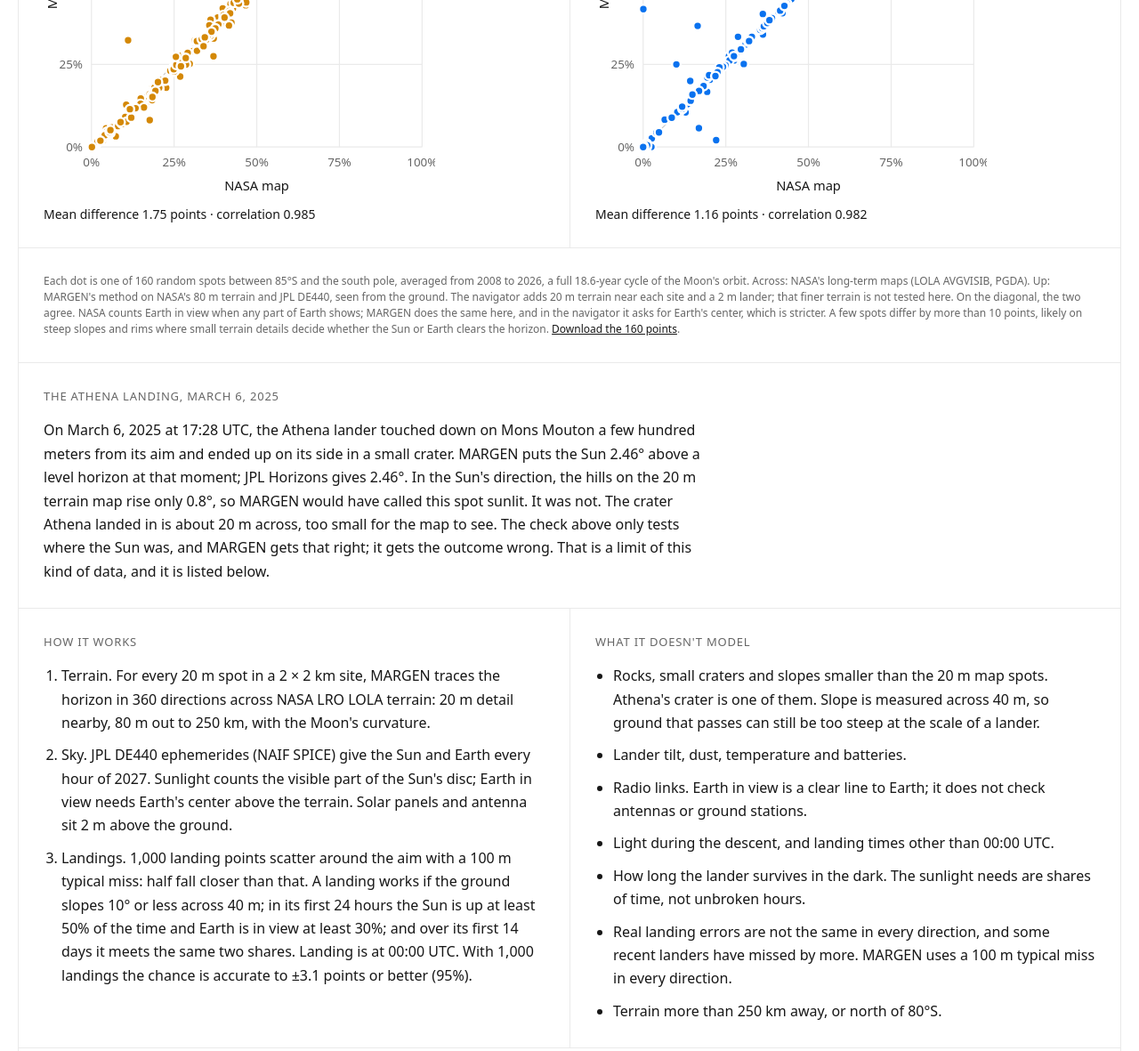
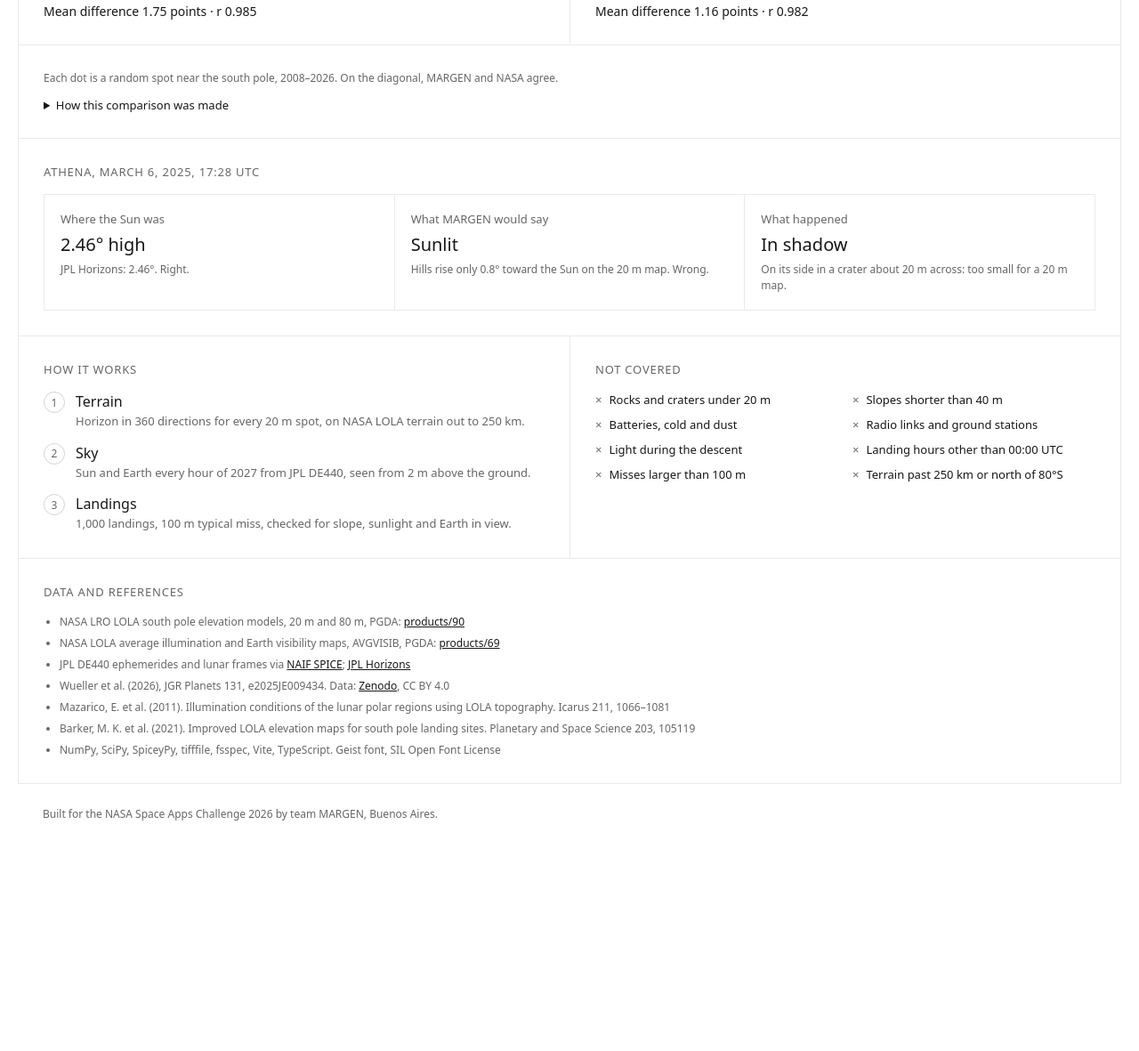
Before and after one commit to spexeyy/margen, a website built with Vite: page validation.html in a window 1280 px wide. Shown: the part 1042-2223 px from the top of the page at 89% size. After the commit the page ends 2006 px from the top, so only its background shows below. Built offline with nearby package versions, Linux system fonts and the light colour scheme.

Commit message:
Turn the validation page into a scorecard with short sections

```diff
--- a/src/style.css
+++ b/src/style.css
@@ -980,45 +980,90 @@ h2 {
   border-left: 1px solid var(--line);
 }
 
-.verdict {
-  font-size: 18px;
-  font-weight: 500;
-  color: var(--good);
-  margin-bottom: 12px;
+.section-head {
+  display: flex;
+  align-items: baseline;
+  justify-content: space-between;
+  gap: 12px;
+  margin-bottom: 16px;
 }
 
-.checks {
-  width: 100%;
-  border-collapse: collapse;
-  font-size: 14px;
+.section-head h2 {
+  margin-bottom: 0;
 }
 
-.checks th {
-  text-align: left;
+.verdict {
+  font-size: 13px;
   font-weight: 500;
   color: var(--muted);
-  font-size: 12px;
 }
 
-.checks th,
-.checks td {
-  padding: 12px 12px 12px 0;
-  border-bottom: 1px solid var(--line);
-  vertical-align: top;
+.scorecard,
+.athena {
+  display: grid;
+  gap: 1px;
+  background: var(--line);
+  border: 1px solid var(--line);
 }
 
-.tabular {
+.scorecard {
+  grid-template-columns: repeat(auto-fit, minmax(180px, 1fr));
+}
+
+.athena {
+  grid-template-columns: repeat(3, minmax(0, 1fr));
+}
+
+.score,
+.athena > div {
+  display: grid;
+  align-content: start;
+  gap: 6px;
+  padding: 18px;
+  background: var(--bg);
+}
+
+.status {
+  justify-self: start;
+  padding: 2px 8px;
+  border: 1px solid currentColor;
+  border-radius: 999px;
+  font-size: 12px;
+  font-weight: 500;
+  white-space: nowrap;
+}
+
+.status.pass {
+  color: var(--good);
+}
+
+.status.fail {
+  color: var(--fail);
+}
+
+.score-value {
+  margin-top: 6px;
+  font-size: 28px;
+  font-weight: 500;
+  letter-spacing: -0.02em;
   font-variant-numeric: tabular-nums;
 }
 
-.pass {
-  color: var(--good);
-  white-space: nowrap;
+.score-name {
+  font-size: 14px;
+  font-weight: 500;
 }
 
-.fail {
-  color: var(--fail);
-  white-space: nowrap;
+.score-detail,
+.athena span:last-child {
+  font-size: 12px;
+  color: var(--muted);
+  line-height: 1.5;
+}
+
+.athena strong {
+  font-size: 20px;
+  font-weight: 500;
 }
 
 .scatter svg {
@@ -1064,33 +1109,92 @@ h2 {
   margin-top: 12px;
 }
 
-.prose p,
-.prose li {
-  color: var(--fg);
-  line-height: 1.65;
-  max-width: 760px;
+.more {
+  margin-top: 12px;
+  font-size: 13px;
+  color: var(--muted);
 }
 
-.prose ol,
-.prose ul {
-  padding-left: 20px;
-  margin: 0;
-  display: grid;
-  gap: 10px;
+.more summary {
+  width: fit-content;
+  color: var(--fg);
+  cursor: pointer;
 }
 
-.prose strong {
+.more ul,
+.refs {
+  display: grid;
+  gap: 6px;
+  margin: 10px 0;
+  padding-left: 18px;
+  line-height: 1.5;
+}
+
+.more a,
+.note a,
+.refs a {
   color: var(--fg);
+}
+
+.steps {
+  display: grid;
+  gap: 14px;
+  margin: 0;
+  padding: 0;
+  list-style: none;
+  counter-reset: step;
+}
+
+.steps li {
+  display: grid;
+  grid-template-columns: 24px 1fr;
+  gap: 2px 12px;
+  counter-increment: step;
+}
+
+.steps li::before {
+  content: counter(step);
+  grid-row: span 2;
+  display: grid;
+  place-items: center;
+  width: 22px;
+  height: 22px;
+  border: 1px solid var(--line-strong);
+  border-radius: 50%;
+  font-size: 12px;
+  color: var(--muted);
+}
+
+.steps strong {
   font-weight: 500;
 }
 
-.prose a,
-.note a {
-  color: var(--fg);
+.steps span {
+  font-size: 13px;
+  color: var(--muted);
+  line-height: 1.5;
 }
 
-.refs li {
+.limits {
+  display: grid;
+  grid-template-columns: repeat(2, minmax(0, 1fr));
+  gap: 10px 16px;
+  margin: 0;
+  padding: 0;
+  list-style: none;
   font-size: 13px;
+}
+
+.limits li::before {
+  content: "×";
+  margin-right: 8px;
+  color: var(--muted);
+}
+
+.refs {
+  margin: 0;
+  font-size: 12px;
+  color: var(--muted);
 }
 
 @media (max-width: 860px) {
@@ -1101,4 +1205,9 @@ h2 {
   .half + .half {
     border-left: none;
   }
+
+  .athena,
+  .limits {
+    grid-template-columns: 1fr;
+  }
 }
--- a/src/validation.ts
+++ b/src/validation.ts
@@ -44,9 +44,16 @@ function scatter(pairs: [number, number][], kind: "sun" | "earth", name: string)
   </svg>`;
 }
 
-function row(check: string, mark: string, value: string, pass: boolean): string {
-  const status = pass ? `<span class="pass">✓ Pass</span>` : `<span class="fail">✕ Fail</span>`;
-  return `<tr><td>${check}</td><td>${mark}</td><td class="tabular">${value}</td><td>${status}</td></tr>`;
+interface Check {
+  value: string;
+  name: string;
+  detail: string;
+  miss: number;
+}
+
+function card({ value, name, detail, miss }: Check): string {
+  const status = miss <= 0 ? `<span class="status pass">✓ Pass</span>` : `<span class="status fail">✕ Missed by ${miss.toFixed(1)}</span>`;
+  return `<article class="score">${status}<strong class="score-value">${value}</strong><span class="score-name">${name}</span><span class="score-detail">${detail}</span></article>`;
 }
 
 function passes(summary: Summary): boolean {
@@ -59,36 +66,25 @@ const athenaGap = Math.abs(athena.sunElevation - athena.horizonsSunElevation);
 // Widest 95% interval of a chance estimated from this many landings, in points: at a true chance of 50%.
 const simulationError = 196 * Math.sqrt(0.25 / LANDINGS);
 
-const verdicts = [
-  result.ephemerisMaxError < 0.01,
-  passes(sunlight),
-  passes(earth),
-  athenaGap < 0.05,
-  simulationError <= 3,
+const checks: Check[] = [
+  { value: `${result.ephemerisMaxError}°`, name: "Sun and Earth positions", detail: "Worst of 48 against JPL Horizons. Mark: within 0.01°", miss: result.ephemerisMaxError < 0.01 ? 0 : 1 },
+  { value: `${sunlight.meanDifference} pts`, name: "Sunlight share", detail: `Against NASA's map, r ${sunlight.correlation}. Mark: under 3 points, r above 0.95`, miss: passes(sunlight) ? 0 : 1 },
+  { value: `${earth.meanDifference} pts`, name: "Earth-in-view share", detail: `Against NASA's map, r ${earth.correlation}. Mark: under 3 points, r above 0.95`, miss: passes(earth) ? 0 : 1 },
+  { value: `${athena.sunElevation}°`, name: "Sun height at Athena's landing", detail: `JPL Horizons: ${athena.horizonsSunElevation}°. Mark: within 0.05°`, miss: athenaGap < 0.05 ? 0 : 1 },
+  { value: `±${simulationError.toFixed(1)} pts`, name: `Precision of ${LANDINGS.toLocaleString("en-US")} landings`, detail: "95% interval, worst case. Mark: ±3 points", miss: simulationError - 3 },
 ];
-const passed = verdicts.filter(Boolean).length;
-byId("verdict").textContent = passed === verdicts.length ? `All ${passed} checks pass.` : `${passed} of ${verdicts.length} checks pass.`;
-
-byId("checks").innerHTML = [
-  row("Sun and Earth positions vs JPL Horizons", "Within 0.01°", `${result.ephemerisMaxError}° worst`, verdicts[0]),
-  row("Sunlight vs NASA long-term map, on 80 m terrain", "Mean difference under 3 points, correlation above 0.95", `${sunlight.meanDifference} points, ${sunlight.correlation}`, verdicts[1]),
-  row("Earth in view vs NASA long-term map, on 80 m terrain", "Mean difference under 3 points, correlation above 0.95", `${earth.meanDifference} points, ${earth.correlation}`, verdicts[2]),
-  row("Sun's position at Athena's landing vs JPL Horizons. Not whether Athena had sunlight: see below", "Within 0.05°", `${athena.sunElevation}° vs ${athena.horizonsSunElevation}°`, verdicts[3]),
-  row(`Landing simulation: 95% interval of the chance from ${LANDINGS.toLocaleString("en-US")} landings`, "Within ±3 points", `±${simulationError.toFixed(1)} points worst case`, verdicts[4]),
-].join("");
+byId("verdict").textContent = `${checks.filter((check) => check.miss <= 0).length} of ${checks.length} pass`;
+byId("scorecard").innerHTML = checks.map(card).join("");
 
 byId("sunlight-chart").innerHTML = scatter(points.map((p) => [100 * p[3], 100 * p[2]]), "sun", "Sunlight");
 byId("earth-chart").innerHTML = scatter(points.map((p) => [100 * p[5], 100 * p[4]]), "earth", "Earth in view");
-byId("sunlight-stat").textContent = `Mean difference ${sunlight.meanDifference} points · correlation ${sunlight.correlation}`;
-byId("earth-stat").textContent = `Mean difference ${earth.meanDifference} points · correlation ${earth.correlation}`;
+byId("sunlight-stat").textContent = `Mean difference ${sunlight.meanDifference} points · r ${sunlight.correlation}`;
+byId("earth-stat").textContent = `Mean difference ${earth.meanDifference} points · r ${earth.correlation}`;
+const outliers = points.filter((p) => Math.abs(p[2] - p[3]) > 0.1 || Math.abs(p[4] - p[5]) > 0.1).length;
+byId("outliers").textContent = `${outliers} of ${points.length} spots differ by more than 10 points in sunlight or Earth in view.`;
 
-byId("athena").textContent =
-  `On March 6, 2025 at 17:28 UTC, the Athena lander touched down on Mons Mouton a few hundred meters from its aim ` +
-  `and ended up on its side in a small crater. MARGEN puts the Sun ${athena.sunElevation.toFixed(2)}° above a level ` +
-  `horizon at that moment; JPL Horizons gives ${athena.horizonsSunElevation.toFixed(2)}°. In the Sun's direction, ` +
-  `the hills on the 20 m terrain map rise only ${athena.terrainHorizon.toFixed(1)}°, so MARGEN would have called ` +
-  `this spot sunlit. It was not. The crater Athena landed in is about 20 m across, too small for the map to see. ` +
-  `The check above only tests where the Sun was, and MARGEN gets that right; it gets the outcome wrong. That is a ` +
-  `limit of this kind of data, and it is listed below.`;
+byId("athena-sun").textContent = `${athena.sunElevation.toFixed(2)}° high`;
+byId("athena-sun-detail").textContent = `JPL Horizons: ${athena.horizonsSunElevation.toFixed(2)}°. Right.`;
+byId("athena-hills").textContent = `Hills rise only ${athena.terrainHorizon.toFixed(1)}° toward the Sun on the 20 m map. Wrong.`;
 
 onThemeChange();
--- a/validation.html
+++ b/validation.html
@@ -33,104 +33,98 @@
       <section class="intro">
         <h1>Checked against NASA</h1>
         <p>
-          MARGEN's numbers come from NASA's laser-measured lunar terrain and JPL's planetary ephemerides. Before computing
-          any result, we wrote down what agreeing with NASA would mean. This is how it went, including the mark we
-          missed. The chance the mission works has no NASA reference to check against: only its inputs are tested here.
+          We set each pass mark before measuring. The inputs are checked against NASA and JPL; the chance the mission
+          works has no NASA reference to compare with.
         </p>
       </section>
 
       <section class="full">
-        <h2>Pass marks, set before measuring</h2>
-        <p class="verdict" id="verdict"></p>
-        <table class="checks">
-          <thead>
-            <tr><th>Check</th><th>Pass mark</th><th>Result</th><th></th></tr>
-          </thead>
-          <tbody id="checks"></tbody>
-        </table>
+        <div class="section-head">
+          <h2>Pass marks, set before measuring</h2>
+          <p class="verdict" id="verdict"></p>
+        </div>
+        <div class="scorecard" id="scorecard"></div>
       </section>
 
       <section class="half">
-        <h2>Sunlight, 2008–2026</h2>
+        <h2>Sunlight share</h2>
         <div class="scatter" id="sunlight-chart"></div>
         <p class="stat" id="sunlight-stat"></p>
       </section>
       <section class="half">
-        <h2>Earth in view, 2008–2026</h2>
+        <h2>Earth-in-view share</h2>
         <div class="scatter" id="earth-chart"></div>
         <p class="stat" id="earth-stat"></p>
       </section>
       <section class="full">
-        <p class="note">
-          Each dot is one of 160 random spots between 85°S and the south pole, averaged from 2008 to 2026, a full 18.6-year
-          cycle of the Moon's orbit. Across: NASA's long-term maps (LOLA AVGVISIB, PGDA). Up:
-          MARGEN's method on NASA's 80 m terrain and JPL DE440, seen from the ground. The navigator adds 20 m terrain
-          near each site and a 2 m lander; that finer terrain is not tested here. On the diagonal, the two agree. NASA
-          counts Earth in view when any
-          part of Earth shows; MARGEN does the same here, and in the navigator it asks for Earth's center, which is
-          stricter. A few spots differ by more than 10 points, likely on steep slopes and rims where small terrain
-          details decide whether the Sun or Earth clears the horizon.
-          <a href="/data/validation.json">Download the 160 points</a>.
-        </p>
+        <p class="note">Each dot is a random spot near the south pole, 2008–2026. On the diagonal, MARGEN and NASA agree.</p>
+        <details class="more">
+          <summary>How this comparison was made</summary>
+          <ul>
+            <li>160 random spots between 85°S and the pole, averaged over 18.6 years, a full cycle of the Moon's orbit.</li>
+            <li>Across: NASA's long-term maps (LOLA AVGVISIB, PGDA). Up: MARGEN's method on NASA's 80 m terrain, from the ground.</li>
+            <li>The navigator adds 20 m terrain near each site and a 2 m lander. That finer terrain is not tested here.</li>
+            <li>Earth counts as in view when any part shows, as in NASA's map. The navigator asks for Earth's center.</li>
+            <li id="outliers"></li>
+          </ul>
+          <a href="/data/validation.json">Download the 160 points</a>
+        </details>
       </section>
 
-      <section class="full prose">
-        <h2>The Athena landing, March 6, 2025</h2>
-        <p id="athena"></p>
+      <section class="full">
+        <h2>Athena, March 6, 2025, 17:28 UTC</h2>
+        <div class="athena">
+          <div>
+            <span class="field-label">Where the Sun was</span>
+            <strong id="athena-sun"></strong>
+            <span id="athena-sun-detail"></span>
+          </div>
+          <div>
+            <span class="field-label">What MARGEN would say</span>
+            <strong>Sunlit</strong>
+            <span id="athena-hills"></span>
+          </div>
+          <div>
+            <span class="field-label">What happened</span>
+            <strong>In shadow</strong>
+            <span>On its side in a crater about 20 m across: too small for a 20 m map.</span>
+          </div>
+        </div>
       </section>
 
-      <section class="half prose">
+      <section class="half">
         <h2>How it works</h2>
-        <ol>
-          <li>
-            <strong>Terrain.</strong> For every 20 m spot in a 2 × 2 km site, MARGEN traces the horizon in 360
-            directions across NASA LRO LOLA terrain: 20 m detail nearby, 80 m out to 250 km, with the Moon's curvature.
-          </li>
-          <li>
-            <strong>Sky.</strong> JPL DE440 ephemerides (NAIF SPICE) give the Sun and Earth every hour of
-            2027. Sunlight counts the visible part of the Sun's disc; Earth in view needs Earth's center above the
-            terrain. Solar panels and antenna sit 2 m above the ground.
-          </li>
-          <li>
-            <strong>Landings.</strong> 1,000 landing points scatter around the aim with a 100 m typical miss: half fall
-            closer than that. A landing works if the ground slopes 10° or less across 40 m; in its first 24 hours the Sun is up
-            at least 50% of the time and Earth is in view at least 30%; and over its first 14 days it meets the same
-            two shares. Landing is at 00:00 UTC. With 1,000 landings the chance is accurate to
-            ±3.1 points or better (95%).
-          </li>
+        <ol class="steps">
+          <li><strong>Terrain</strong><span>Horizon in 360 directions for every 20 m spot, on NASA LOLA terrain out to 250 km.</span></li>
+          <li><strong>Sky</strong><span>Sun and Earth every hour of 2027 from JPL DE440, seen from 2 m above the ground.</span></li>
+          <li><strong>Landings</strong><span>1,000 landings, 100 m typical miss, checked for slope, sunlight and Earth in view.</span></li>
         </ol>
       </section>
 
-      <section class="half prose">
-        <h2>What it doesn't model</h2>
-        <ul>
-          <li>
-            Rocks, small craters and slopes smaller than the 20 m map spots. Athena's crater is one of them. Slope is
-            measured across 40 m, so ground that passes can still be too steep at the scale of a lander.
-          </li>
-          <li>Lander tilt, dust, temperature and batteries.</li>
-          <li>Radio links. Earth in view is a clear line to Earth; it does not check antennas or ground stations.</li>
-          <li>Light during the descent, and landing times other than 00:00 UTC.</li>
-          <li>How long the lander survives in the dark. The sunlight needs are shares of time, not unbroken hours.</li>
-          <li>
-            Real landing errors are not the same in every direction, and some recent landers have missed by more. MARGEN
-            uses a 100 m typical miss in every direction.
-          </li>
-          <li>Terrain more than 250 km away, or north of 80°S.</li>
+      <section class="half">
+        <h2>Not covered</h2>
+        <ul class="limits">
+          <li>Rocks and craters under 20 m</li>
+          <li>Slopes shorter than 40 m</li>
+          <li>Batteries, cold and dust</li>
+          <li>Radio links and ground stations</li>
+          <li>Light during the descent</li>
+          <li>Landing hours other than 00:00 UTC</li>
+          <li>Misses larger than 100 m</li>
+          <li>Terrain past 250 km or north of 80°S</li>
         </ul>
       </section>
 
-      <section class="full prose">
+      <section class="full">
         <h2>Data and references</h2>
         <ul class="refs">
-          <li>NASA LRO LOLA south pole elevation models, 20 m and 80 m (PGDA, NASA GSFC): <a href="https://pgda.gsfc.nasa.gov/products/90">pgda.gsfc.nasa.gov/products/90</a></li>
-          <li>NASA LOLA average illumination and Earth visibility maps, AVGVISIB (PGDA): <a href="https://pgda.gsfc.nasa.gov/products/69">pgda.gsfc.nasa.gov/products/69</a></li>
-          <li>JPL DE440 ephemerides and lunar frame kernels via NAIF SPICE: <a href="https://naif.jpl.nasa.gov/pub/naif/generic_kernels/">naif.jpl.nasa.gov</a></li>
-          <li>JPL Horizons API: <a href="https://ssd.jpl.nasa.gov/horizons/">ssd.jpl.nasa.gov/horizons</a></li>
-          <li>Wueller et al. (2026). Assessing potential landing sites with favorable illumination and accessible, potentially volatile-rich permanently shadowed regions within Artemis candidate landing regions. JGR Planets 131, e2025JE009434. Data: <a href="https://doi.org/10.5281/zenodo.17084058">doi.org/10.5281/zenodo.17084058</a>, CC BY 4.0.</li>
-          <li>Mazarico, E. et al. (2011). Illumination conditions of the lunar polar regions using LOLA topography. Icarus 211, 1066–1081.</li>
-          <li>Barker, M. K. et al. (2021). Improved LOLA elevation maps for south pole landing sites: error estimates and their impact on illumination conditions. Planetary and Space Science 203, 105119.</li>
-          <li>Software: NumPy, SciPy, SpiceyPy, tifffile, fsspec, Vite, TypeScript. Font: Geist (SIL Open Font License).</li>
+          <li>NASA LRO LOLA south pole elevation models, 20 m and 80 m, PGDA: <a href="https://pgda.gsfc.nasa.gov/products/90">products/90</a></li>
+          <li>NASA LOLA average illumination and Earth visibility maps, AVGVISIB, PGDA: <a href="https://pgda.gsfc.nasa.gov/products/69">products/69</a></li>
+          <li>JPL DE440 ephemerides and lunar frames via <a href="https://naif.jpl.nasa.gov/pub/naif/generic_kernels/">NAIF SPICE</a>; <a href="https://ssd.jpl.nasa.gov/horizons/">JPL Horizons</a></li>
+          <li>Wueller et al. (2026), JGR Planets 131, e2025JE009434. Data: <a href="https://doi.org/10.5281/zenodo.17084058">Zenodo</a>, CC BY 4.0</li>
+          <li>Mazarico, E. et al. (2011). Illumination conditions of the lunar polar regions using LOLA topography. Icarus 211, 1066–1081</li>
+          <li>Barker, M. K. et al. (2021). Improved LOLA elevation maps for south pole landing sites. Planetary and Space Science 203, 105119</li>
+          <li>NumPy, SciPy, SpiceyPy, tifffile, fsspec, Vite, TypeScript. Geist font, SIL Open Font License</li>
         </ul>
       </section>
     </main>
```
